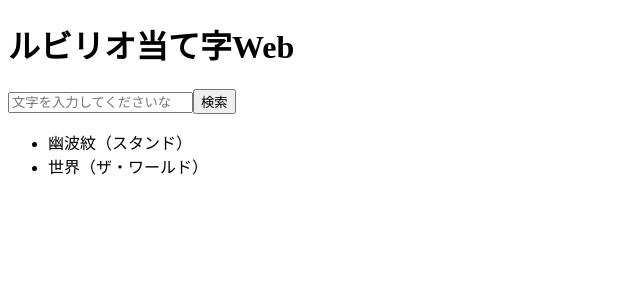
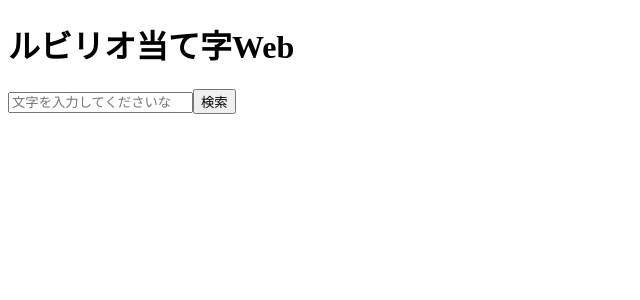
Before and after one commit to satoshin-des/RubilioWeb, a Nuxt app: page / in a window 1280 px wide. Shown: the top 300 px of the page, without its empty margins (0-640 px from the left). Built offline with nearby package versions, Linux system fonts and the light colour scheme.

Commit message:
Added an application to search

```diff
--- a/app/pages/index.vue
+++ b/app/pages/index.vue
@@ -1,5 +1,5 @@
 <script setup lang="ts">
-import { ref, Text } from 'vue';
+import { ref, computed } from 'vue';
 
 import jsonData from '../assets/data.json';
 
@@ -11,6 +11,16 @@ const strToSearch = ref("");
 const search = () => {
     strToSearch.value = inputText.value;
 };
+
+const filteredData = computed(() => {
+    if (strToSearch.value === '') {
+        return [];
+    } else {
+        return data.value.filter(value =>
+            value.read.includes(strToSearch.value)
+        );
+    }
+});
 </script>
 
 <template>
@@ -18,9 +28,8 @@ const search = () => {
     <input type="text" id="inputStr" v-model="inputText" placeholder="文字を入力してくださいな" @keyup.enter="search" />
     <button v-on:click="search">検索</button>
     <ul>
-        <li v-for="value in data" :key="value.read">
-            {{ value.char }}（{{ value.read }}）
-            {{ strToSearch }}
+        <li v-for="value in filteredData" :key="value.read">
+            {{ value.char }}（{{ value.read }}）『{{ value.cite }}』
         </li>
     </ul>
 </template>
```
